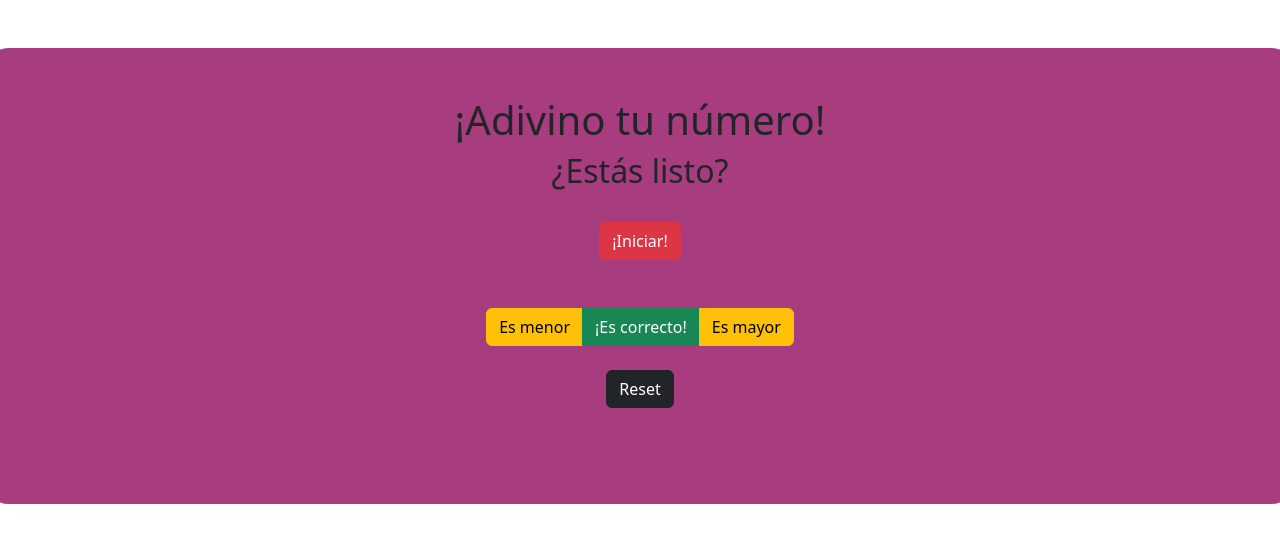
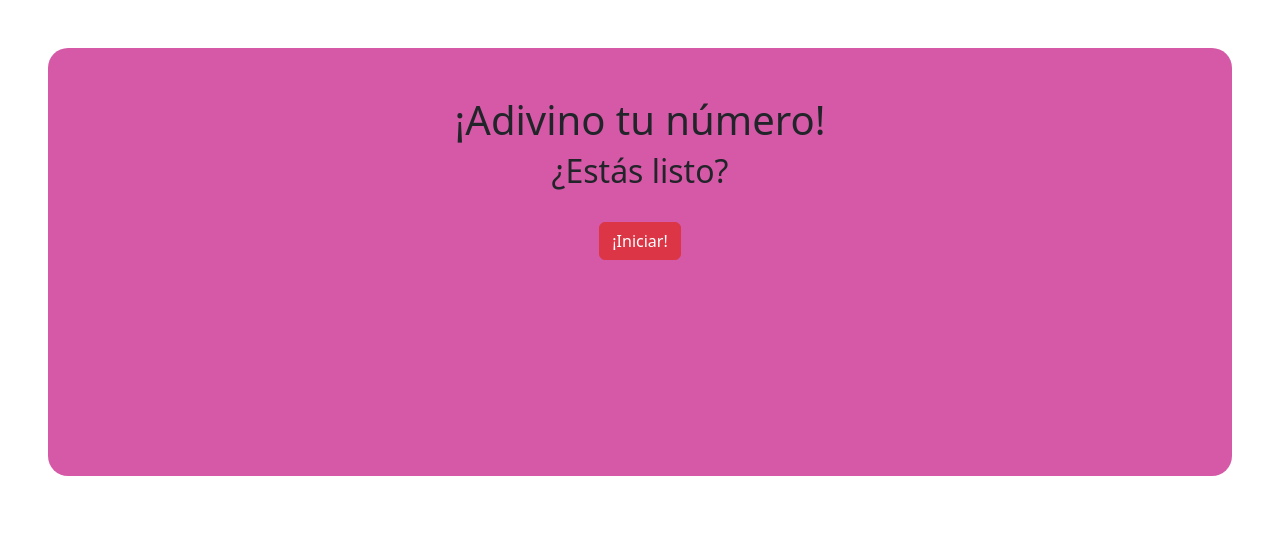
Before and after one commit to LuEysele/binarysearch, a plain HTML site: page index.html in a window 1280 px wide. Drawn offline with nearby package versions, Linux system fonts and the light colour scheme.

Commit message:
Práctica de búsqueda binaria

```diff
--- a/assets/styles.css
+++ b/assets/styles.css
@@ -8,15 +8,18 @@ h2{
     display: inline;
 }
 #menor{
-    display: inline;
+    display: none;
 }
 #mayor{
-    display: inline;
+    display: none;
 }
 #correcto{
-    display: inline;
+    display: none;
+}
+#reload{
+    display: none;
 }
 .row-info {
-    background-color: #a73d7e;
+    background-color: #d659a7;
     border-radius: 20px;
 }
--- a/index.html
+++ b/index.html
@@ -9,22 +9,22 @@
     <link rel="stylesheet" href="./assets/styles.css">
 </head>
 <body>
-  <div class="row justify-content-center align-items-center my-5 p-5 row-info">
+  <div class="row justify-content-center align-items-center m-5 p-5 row-info">
     <div class="col-9">
     <h1>¡Adivino tu número!</h1>
     <h2 id="pregunta">¿Estás listo?</h2>
-    <div class="col-12 text-center p-4" id="buttons">
+    <div class="col-12 text-center p-4" id="button1">
         <div class="btn-group" role="group" aria-label="Basic mixed styles example">
           <button id="inicio" onclick="iniciar()" type="button" class="btn btn-danger">¡Iniciar!</button>
         </div>
       </div>
-      <div class="col-12 text-center p-4" id="buttons">
+      <div class="col-12 text-center p-4" id="button2">
         <div class="btn-group" role="group" aria-label="Basic mixed styles example">
           <button id="menor" onclick="menorQue()" type="button" class="btn btn-warning">Es menor</button>
           <button id="correcto" onclick="confirmar()" type="button" class="btn btn-success">¡Es correcto!</button>
           <button id="mayor" onclick="mayorQue()" type="button" class="btn btn-warning">Es mayor</button>
         </div>
-        <div class="col-12 text-center p-4" id="buttons">
+        <div class="col-12 text-center p-4" id="button3">
           <div class="btn-group" role="group" aria-label="Basic mixed styles example">
             <button id="reload" onclick="reiniciar" type="button" class="btn btn-dark">Reset</button>
           </div>
--- a/index.js
+++ b/index.js
@@ -12,13 +12,18 @@ let inicio = 0;
 let fin = array.length - 1;
 
 
-// se crea función de búsqueda binaria
+// se crea función flecha para definir el valor que se encuentra en la mitad del arreglo
 let iniciar = () => {
     mitad = Math.floor((inicio + fin) / 2);
     start.style.display = "none";
+    esMenor.style.display = "inline";
+    esMayor.style.display = "inline";
+    esCorrecto.style.display = "inline";
+    refresh.style.display = "inline";
     quest.innerHTML = `¿Tu número es ${mitad}?`;
 }
 
+// se crea función confirmar para botón
 let confirmar = () =>{
     quest.innerHTML = `Tu numero es: ${mitad}, ¡excelente decisión!`;
     esMenor.style.display = "none"
@@ -26,16 +31,19 @@ let confirmar = () =>{
     esCorrecto.style.display = "none"
 }
 
+// caso en el que el valor que piense el usuario sea menor que el indicado por el algoritmo
 let menorQue = () =>{
     fin = mitad - 1;
     iniciar();
 }
 
+// caso en el que el valor que piense el usuario sea menor que el indicado por el algoritmo
 let mayorQue = () =>{
     inicio = mitad + 1;
     iniciar();
 }
 
+// función para recargar el juego
 let refresh = document.getElementById('reload');
 refresh.addEventListener('click', () => {
             location.reload();
```
